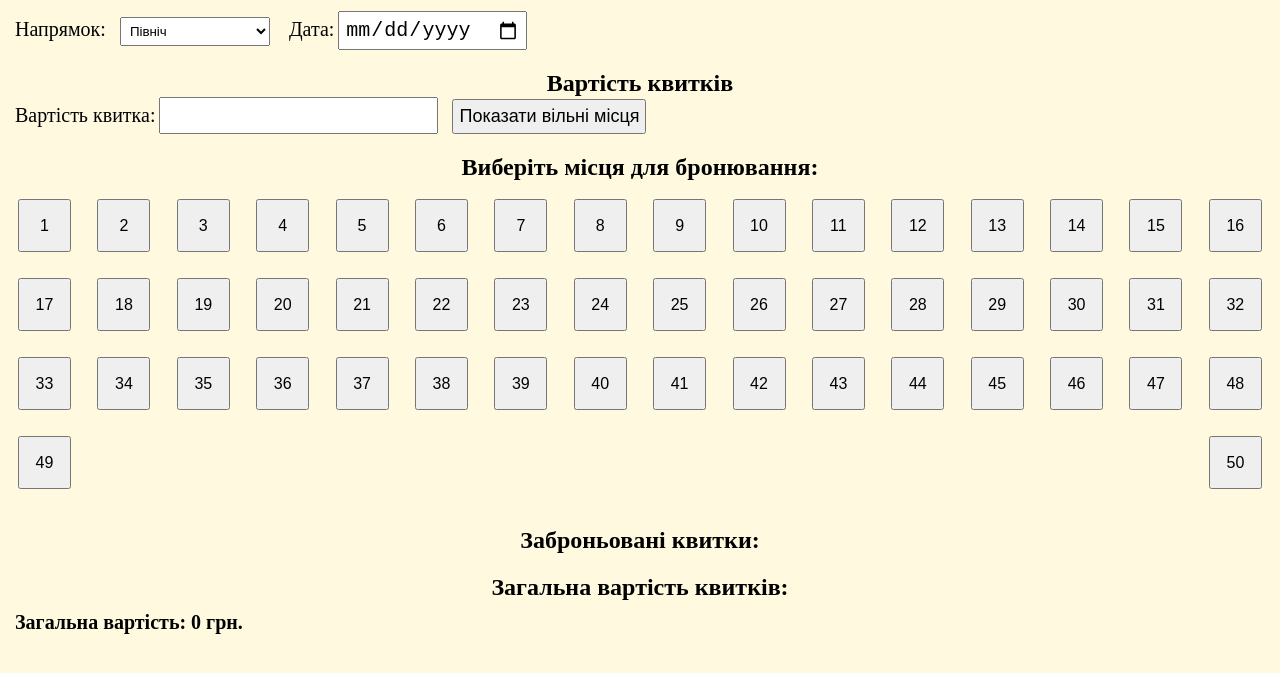
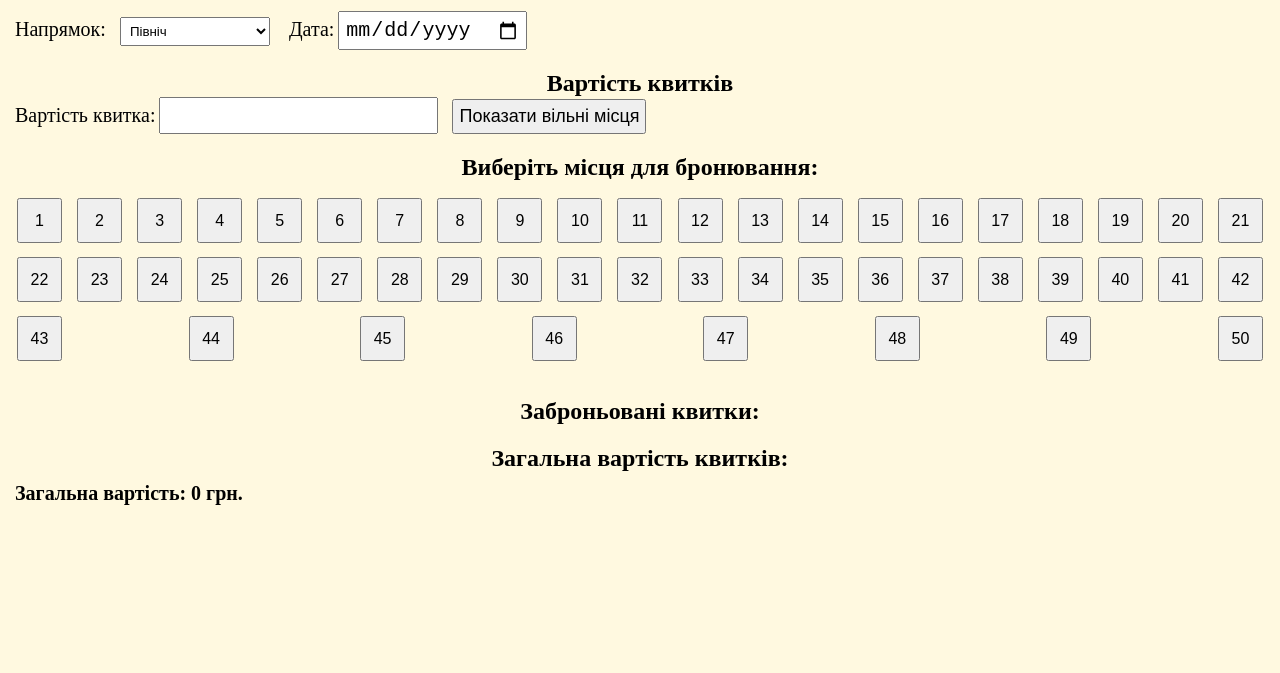
Before and after one commit to Mila-Ludmila/ticket, a plain HTML site: page index.html in a window 1280 px wide. Both pictures are taken after a click on the button "Показати вільні місця". Shown: the part 107-780 px from the top of the page. Drawn offline with Linux system fonts and the light colour scheme.

Commit message:
Update style.css
change to class button_num

```diff
--- a/style.css
+++ b/style.css
@@ -40,14 +40,14 @@ input[type='number']{
   align-content: center;
   justify-content: space-between;
   align-items: center;
-  gap: 20px;
+  gap: 10px;
   padding: 15px;
 }
 .button_num{
-  height: 53px;
-  width: 53px;
+  height: 45px;
+  width: 45px;
   padding: 2px;
-  margin: 3px;
+  margin: 2px;
   font-size: 16px;
 }
 .button_num:hover{
```
